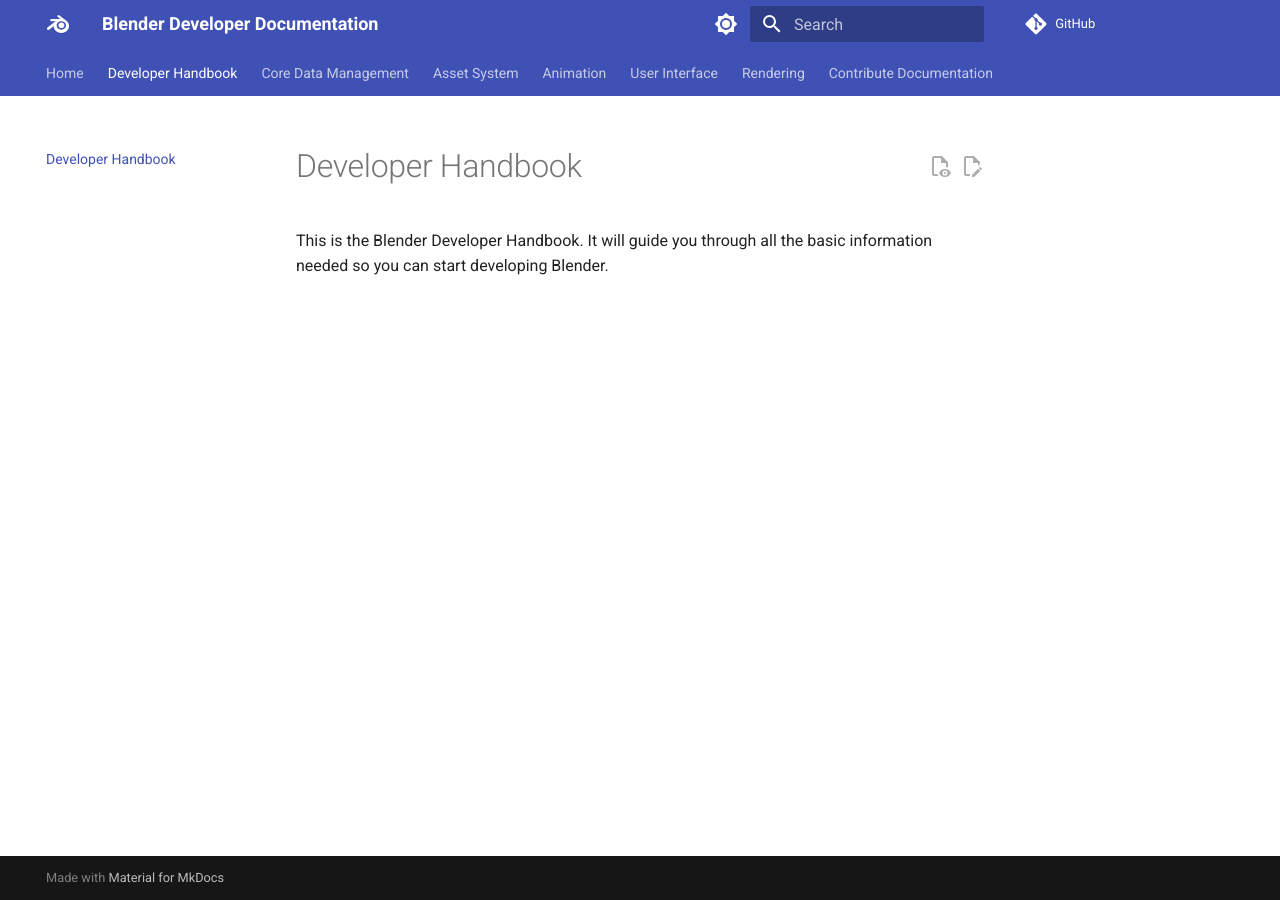
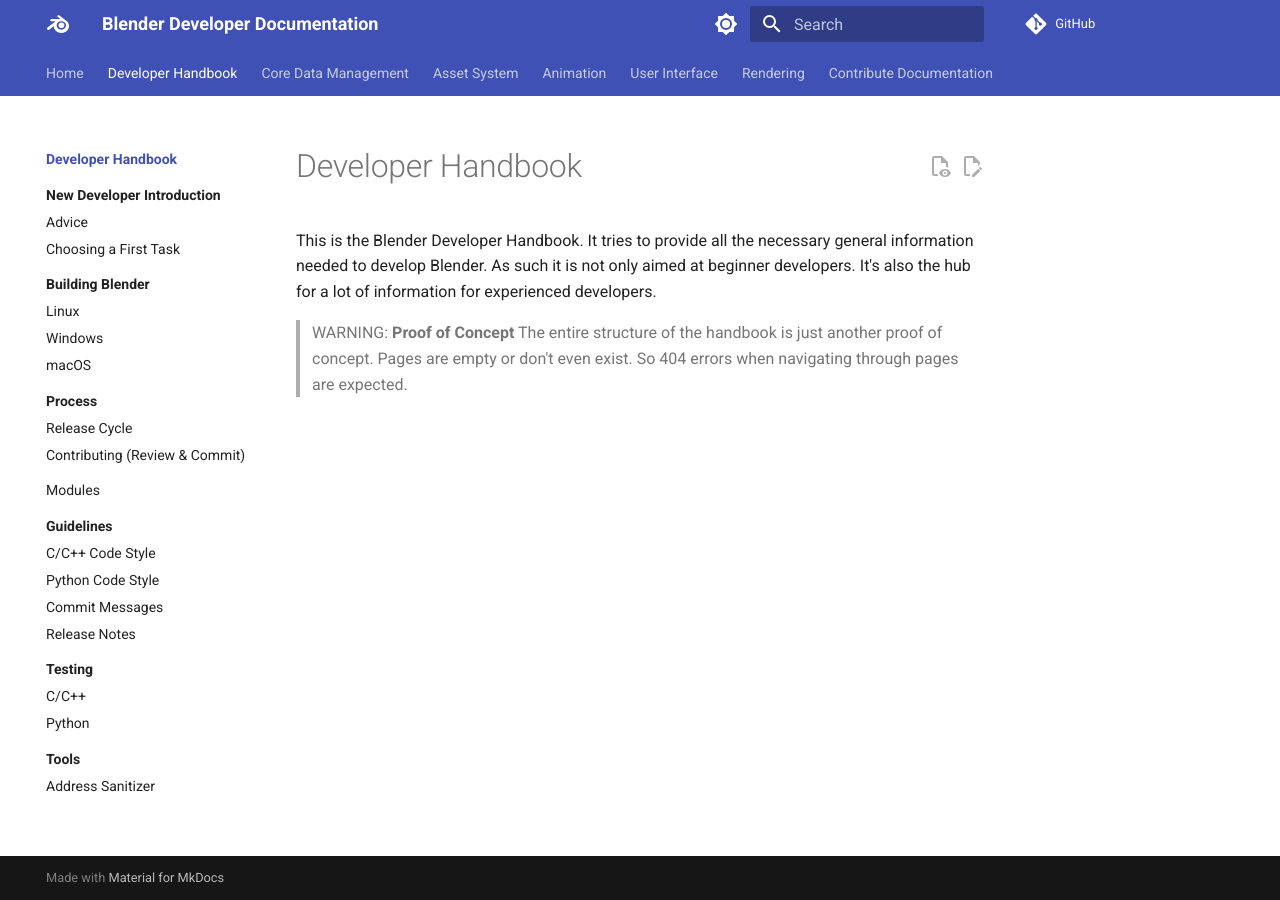
Before and after one commit to julianeisel/devdocs, an MkDocs documentation site: the page built from docs/developer_handbook/index.md, in a window 1280 px wide. Built offline with MkDocs 1.6.1 and Material for MkDocs 9.7.7, drawn with Linux system fonts in a browser that asks for light colours; comment, search, counter and statistics services are not loaded.

Commit message:
Add proof of concept structure to developer handbook

```diff
--- a/docs/developer_handbook/index.md
+++ b/docs/developer_handbook/index.md
@@ -1 +1,4 @@
-This is the Blender Developer Handbook. It will guide you through all the basic information needed so you can start developing Blender.
+This is the Blender Developer Handbook. It tries to provide all the necessary general information needed to develop Blender. As such it is not only aimed at beginner developers. It's also the hub for a lot of information for experienced developers.
+
+> WARNING: __Proof of Concept__
+> The entire structure of the handbook is just another proof of concept. Pages are empty or don't even exist. So 404 errors when navigating through pages are expected.
--- a/mkdocs.yml
+++ b/mkdocs.yml
@@ -36,6 +36,33 @@
   - 'Home': 'index.md'
   - 'Developer Handbook':
     - 'developer_handbook/index.md'
+    - 'New Developer Introduction':
+      - 'developer_handbook/new_developer_introduction/index.md'
+      - 'Advice': 'developer_handbook/new_developer_introduction/advice.md'
+      - 'Choosing a First Task': 'developer_handbook/new_developer_introduction/choosing_a_first_task.md'
+    - 'Building Blender':
+      - 'developer_handbook/building_blender/index.md'
+      - 'Linux': 'developer_handbook/building_blender/linux.md'
+      - 'Windows': 'developer_handbook/building_blender/windows.md'
+      - 'macOS': 'developer_handbook/building_blender/macOS.md'
+    - 'Process':
+      - 'developer_handbook/process/index.md'
+      - 'Release Cycle': 'developer_handbook/process/release_cycle.md'
+      - 'Contributing (Review & Commit)': 'developer_handbook/process/contributing.md'
+    - 'Modules': 'developer_handbook/modules.md'
+    - 'Guidelines':
+      - 'developer_handbook/guidelines/index.md'
+      - 'C/C++ Code Style': 'developer_handbook/guidelines/c_cpp_code_style.md'
+      - 'Python Code Style': 'developer_handbook/guidelines/python_code_style.md'
+      - 'Commit Messages': 'developer_handbook/guidelines/commit_messages.md'
+      - 'Release Notes': 'developer_handbook/guidelines/commit_messages.md'
+    - 'Testing':
+      - 'developer_handbook/testing/index.md'
+      - 'C/C++': 'developer_handbook/testing/c_cpp_tests.md'
+      - 'Python': 'developer_handbook/testing/python_tests.md'
+    - 'Tools':
+      - 'developer_handbook/tools/index.md'
+      - 'Address Sanitizer': 'developer_handbook/tools/address_sanitizer.md'
   - 'Core Data Management':
     - 'core_data_management/index.md'
     - 'Datablocks and Main Database':
```
Also changed, not shown: docs/developer_handbook/building_blender/index.md (added, +1 -0 lines), docs/developer_handbook/tools/index.md (added, +1 -0 lines), docs/developer_handbook/guidelines/index.md (added), docs/developer_handbook/modules.md (added), docs/developer_handbook/new_developer_introduction/index.md (added), docs/developer_handbook/process/index.md (added), docs/developer_handbook/testing/index.md (added).
